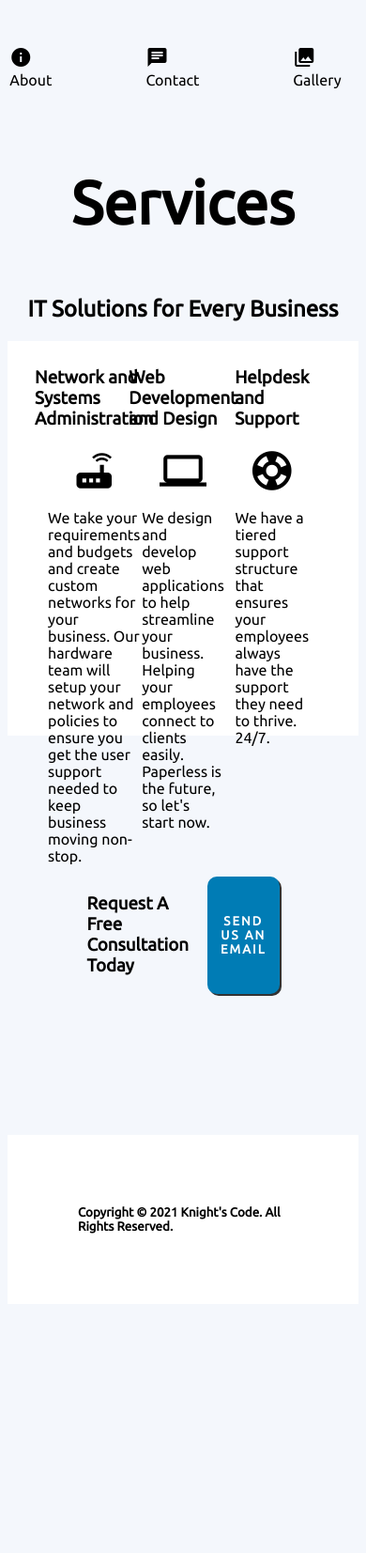
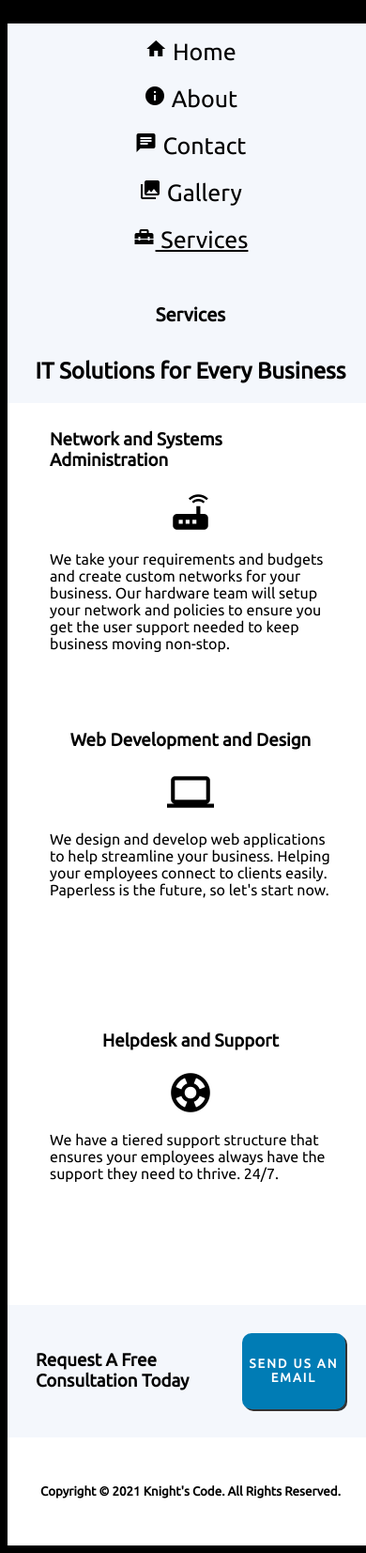
Before and after one commit to TechAlchemist/knights-code, a PHP site: page /services.html in a window 390 px wide. Shown: the whole page at 94% size. Before the commit the page ends 1313 px from the top, so only its background shows below. Run offline with PHP 8.4, Linux system fonts and the light colour scheme.

Commit message:
Formatting the homepage to be responsive.

```diff
--- a/contact.html
+++ b/contact.html
@@ -1,6 +1,6 @@
 <!--
 Brandon Myers
-1.13.2020
+1.23.2020
 This web page contains the home of Web Development Agency, Knight's Code
 -->
 
--- a/gallery.html
+++ b/gallery.html
@@ -1,6 +1,6 @@
 <!--
 Brandon Myers
-1.13.2020
+1.23.2020
 This web page contains the home of Web Development Agency, Knight's Code
 -->
 
--- a/services.html
+++ b/services.html
@@ -1,6 +1,6 @@
 <!--
 Brandon Myers
-1.13.2020
+1.23.2020
 This web page contains the home of Web Development Agency, Knight's Code
 -->
 
--- a/style.css
+++ b/style.css
@@ -1,4 +1,8 @@
 @import url('https://fonts.googleapis.com/css2?family=Ubuntu&display=swap');
+
+html {
+    background-color: black;
+}
 
 header {
     display: flex;
@@ -13,12 +17,12 @@ header h1 {
 
 nav {
     width: 100%;
-    overflow: hidden;
 }
 
 nav ul {
     display: flex;
     justify-content: center;
+    font-size: 25px;
     text-decoration: none;
     padding: 5px;
     list-style-type: none;
@@ -52,6 +56,7 @@ nav ul a:hover {
 body {
     font-family: 'Ubuntu', sans-serif;
     background-color: #f4f7fc;
+    width: 100%;
 }
 
 article {
@@ -85,7 +90,9 @@ article {
 }
 
 .article-section img {
-    border-radius: 4px;
+    border-radius: 10px;
+    width: 400px;
+    height: 400px;
 }
 
 .article-section-text {
@@ -140,7 +147,7 @@ article {
 .testimony-card img {
     width: 100px;
     height: 100px;
-    border-radius: 50px;
+    border-radius: 70px;
     margin: 20px;
 }
 
@@ -213,3 +220,95 @@ button:hover {
     box-shadow: 2px 2px black;
     cursor: pointer;
 }
+
+#table-title {
+    display: flex;
+    justify-content: center;
+}
+
+table {
+    margin: 0 auto;
+    padding: 10px;
+    border-collapse: collapse;
+    width: 100%;
+}
+
+td, th {
+    border: 1px solid #000;
+    padding: 19px;
+}
+
+/* Every other table row */
+tr:nth-child(even) {
+    background-color: rgb(187, 206, 171);
+}
+
+@media only screen and (max-width: 938px) {
+
+    nav ul {
+        flex-direction: column;
+        align-items: center;
+        font-size: 25px;
+    }
+
+    nav li {
+        padding: 10px;
+        margin-left: 0px;
+        margin-right: 0px;
+    }
+
+    header h1 {
+        font-size: 20px;
+    }
+
+    article {
+        margin: 0;
+        padding: 0;
+        width: 100%;
+    }
+
+    .article-section {
+        flex-direction: column;
+        align-content: center;
+        justify-content: center;
+    }
+
+    #article-section-flip {
+        flex-direction: column-reverse;
+    }
+
+    .article-section-text {
+        margin: 0;
+        padding: 0;
+    }
+
+    .article-section img {
+        width: 275px;
+        height: 275px;
+        justify-content: center;
+    }
+
+    .customer-testimonies {
+        flex-direction: column;
+        align-items: center;
+    }
+
+    .testimony-card {
+        width: 300px;
+        margin-bottom: 200px;
+    }
+
+    .call-to-action {
+        padding: 30px;
+        margin: 0px;
+    }
+
+     .call-to-action button{
+
+        padding: 5px;
+    }
+
+     footer {
+        padding: 50px 0px 50px 0px;
+    }
+  }
```
Also changed, not shown: about.html (+42 -12 lines), index.html (+10 -9 lines), img/banner.png, img/jim_halpert.jpg.
